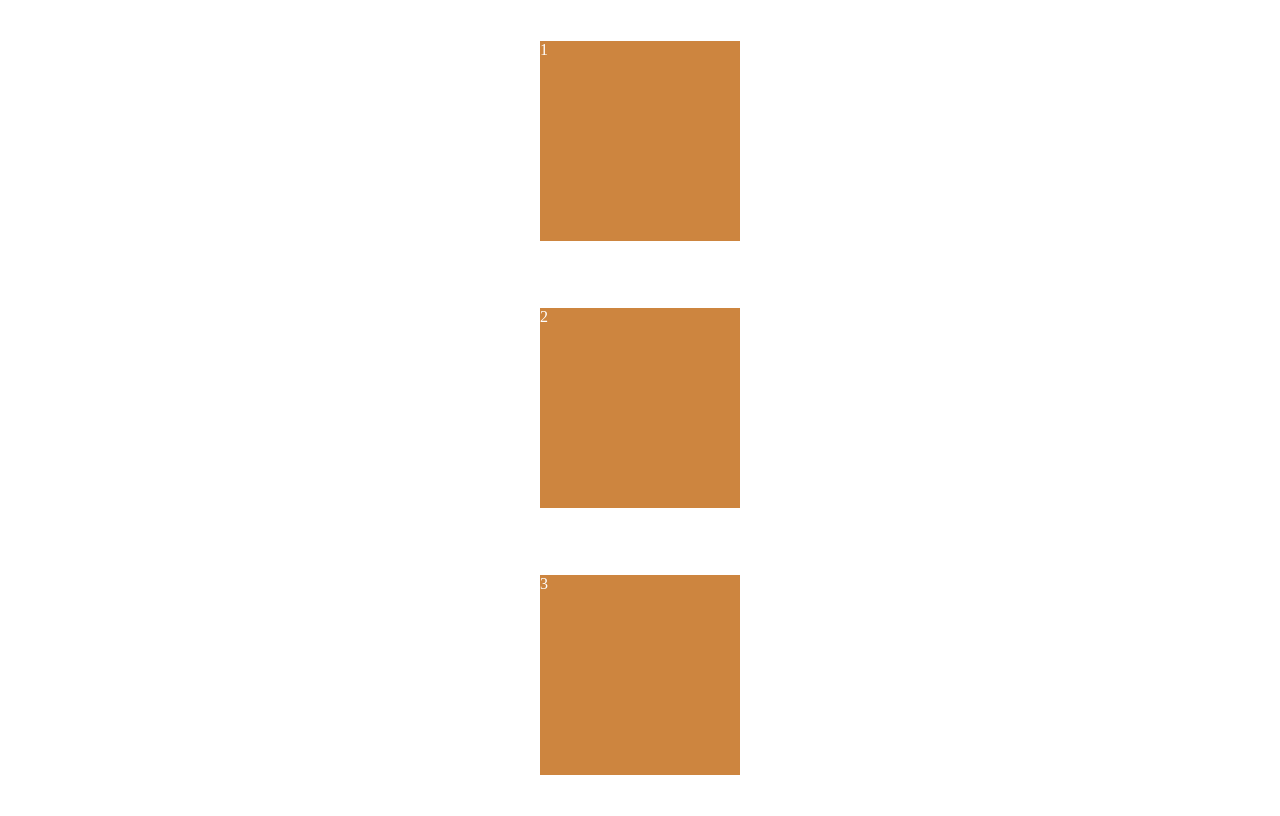
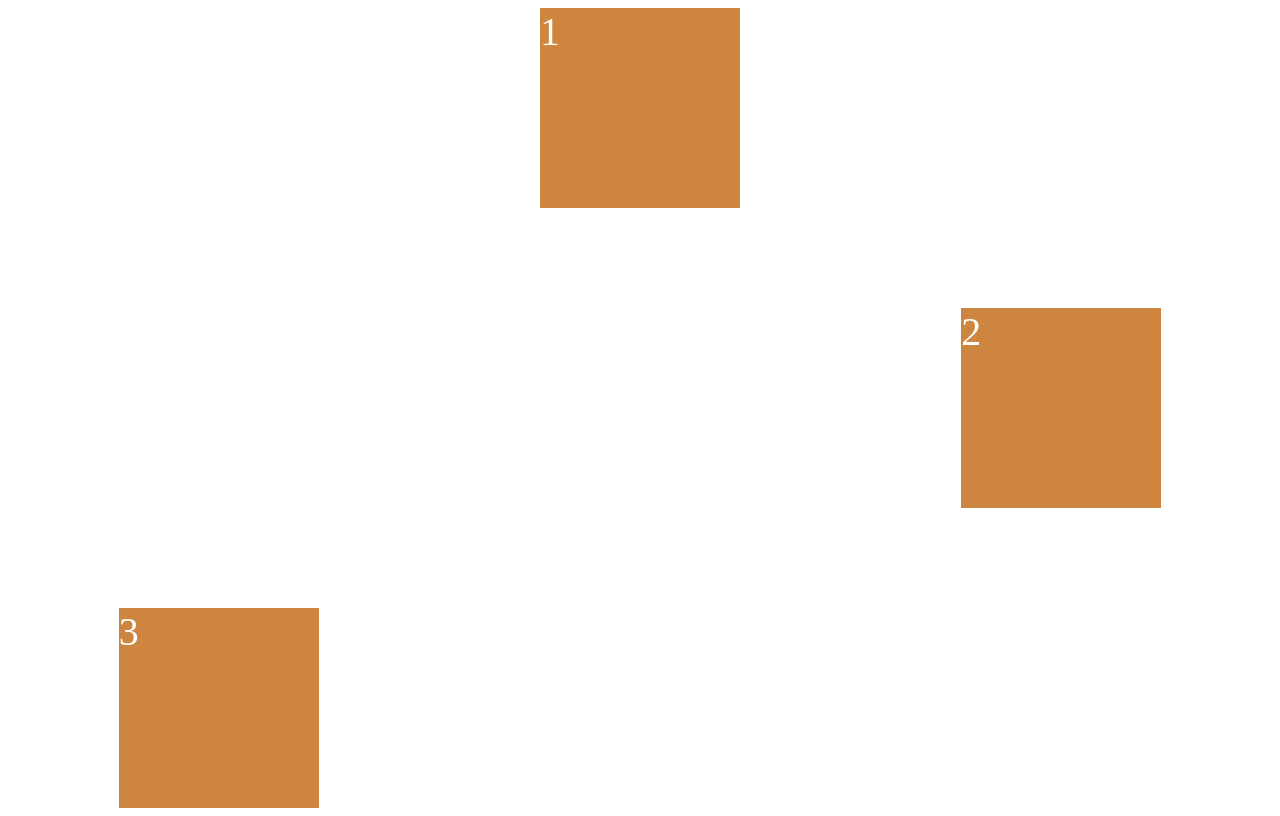
Before and after one commit to ygvbhy/cssMaster, a plain HTML site: page index.html in a window 1280 px wide. Drawn offline with Linux system fonts and the light colour scheme.

Commit message:
align-self, order

```diff
--- a/index.html
+++ b/index.html
@@ -8,10 +8,10 @@
     <title>(S)CSS Master class</title>
 </head>
 <body>
-    <div class="wrapper">
-        <div class="box">1</div>
-        <div class="box">2</div>
-        <div class="box">3</div>
+    <div class="father">
+        <div class="child">1</div>
+        <div class="child">2</div>
+        <div class="child">3</div>
     </div>
 </body>
 </html>
--- a/styles.css
+++ b/styles.css
@@ -1,15 +1,29 @@
-.wrapper {
+.father {
     display: flex;
-    flex-direction: column;
-    /* Main Axis */
     justify-content: space-around;
-    /* Cross Axis */
-    align-items: center;
     height: 100vh;
 }
-.box {
+.child {
     background: peru;
     width: 200px;
     height: 200px;
     color: white;
+    font-size: 40px;
 }
+
+.child:nth-child(1) {
+    order: 2;
+}
+
+.child:nth-child(2) {
+    /* Cross Axis 임 */
+    /* 하지만 flex 를 통으로 조작 하는건 아니고 자식들을 설정 할 수 있음 */
+    align-self: center;
+    /* html 에서 순서를 변경 해도 되지만 css 에서 order 을 사용해서 순서 변경이 가능 html 에서 순서를 변경 할 수 없을때 사용 */
+    /* 기본 order 값은 0 */
+    order: 3
+}
+
+.child:nth-child(3) {
+    align-self: flex-end;
+}
```
